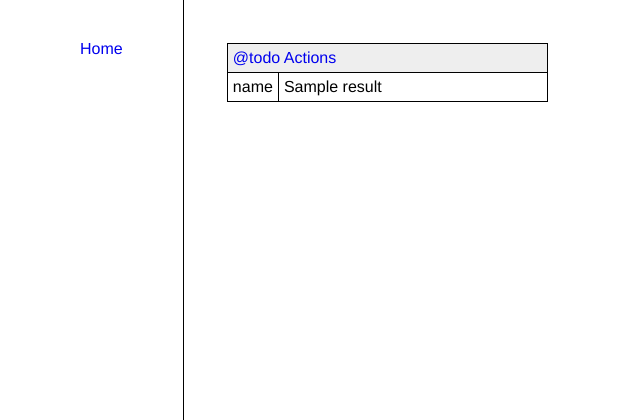
After one commit to SheevaPlug/Chipselect, a Flask app: template docker/files/web/app/templates/show.html in a window 1280 px wide. The commit adds this page. Shown: the top 420 px of the page, without its empty margins (0-640 px from the left). Run offline with Flask 2, Linux system fonts and the light colour scheme; the template is opened without the code that fills it: most values are stand-ins (such as "Sample title", 1, 10 or a date in 2020).

Commit message:
added detail view

```diff
--- a/docker/files/web/app/routes.py
+++ b/docker/files/web/app/routes.py
@@ -18,3 +18,9 @@ def index():
     else:
         print(form.errors)
     return render_template('index.html', form=form, results=results)
+
+
+@app.route('/show/<deviceid>')
+def show(deviceid):
+    result = app.search.get_source(index='mcs', id=deviceid)
+    return render_template('show.html', result=result)
--- a/docker/files/web/app/static/main.css
+++ b/docker/files/web/app/static/main.css
@@ -41,9 +41,14 @@ div.errors ul {
 }
 
 table.result {
-    /*border: 1px solid black;*/
-    margin: 25px;
-    margin-left: 0;
+    margin-bottom: 40px;
+    border-collapse: collapse;
+}
+table.result th, table.result td {
+    border: 1px solid black;
+}
+table.result tr:nth-child(odd) {
+    background-color: #f9f9f9;
 }
 table.result td {
     padding: 5px;
--- a/docker/files/web/app/templates/index.html
+++ b/docker/files/web/app/templates/index.html
@@ -37,7 +37,7 @@
 	  <td>
 	    <table class="result">
 	      <tr>
-		<td colspan="2" class="resultaction"><a href="{{ result._id }}">Actions</a></td>
+		<td colspan="2" class="resultaction"><a href="{{ url_for('show', deviceid=result._id) }}">Actions</a></td>
 	      </tr>
 	      {%- for key in result._source.keys() -%}
 		<tr>
--- /dev/null
+++ b/docker/files/web/app/templates/show.html
@@ -0,0 +1,21 @@
+{% extends '__base__.html' %}
+
+{%- block content -%}
+  <table class="results">
+    <tr>
+      <td>
+	<table class="result">
+	  <tr>
+	    <td colspan="2" class="resultaction"><a href="{{ result._id }}">@todo Actions</a></td>
+	  </tr>
+	  {%- for key in result.keys() -%}
+	    <tr>
+	      <td class="name">{{ key }}</td>
+	      <td>{{ result[key] }}</td>
+	    </tr>
+	  {%- endfor -%}
+	</table>
+      </td>
+    </tr>
+  </table>
+{%- endblock -%}
```
